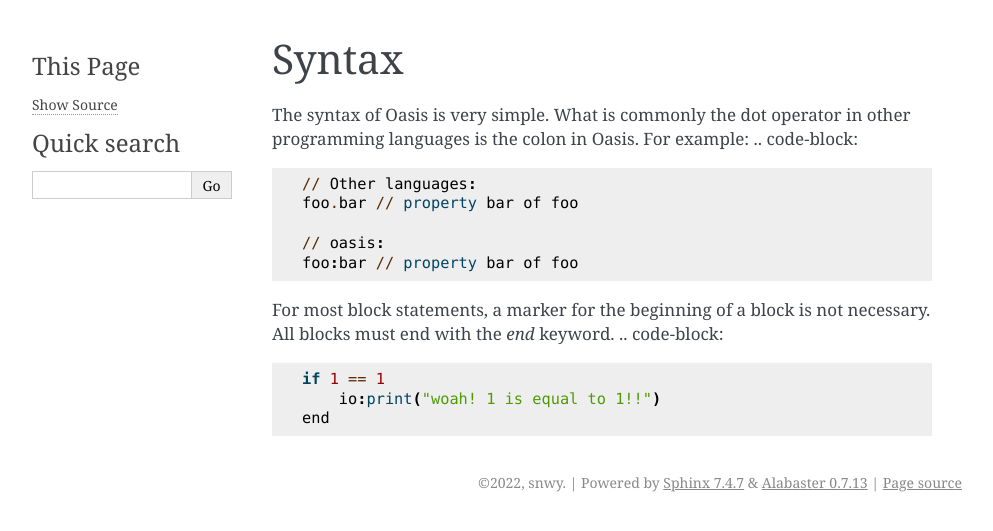
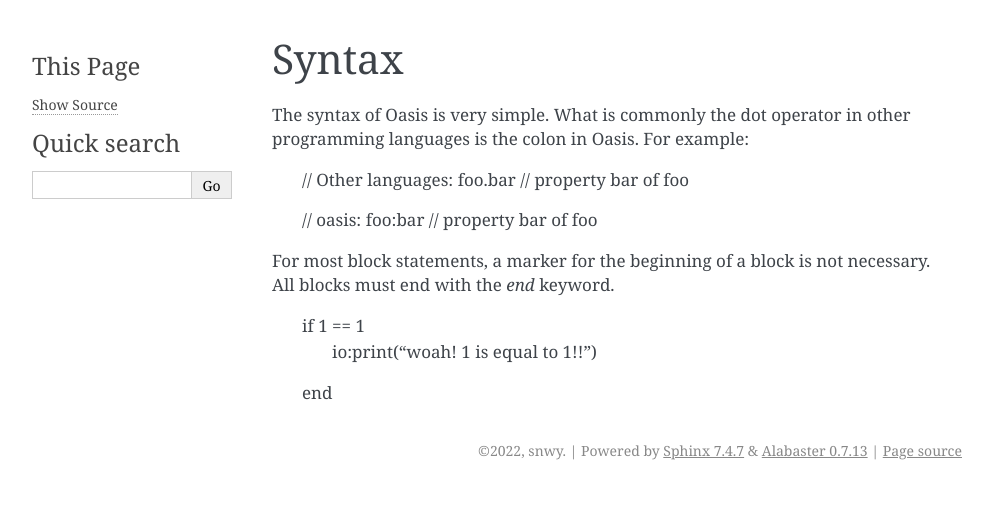
Before and after one commit to oasis-lang/oasis, a Sphinx documentation site: the page built from docs/syntax.rst, in a window 1280 px wide. Shown: the top 531 px of the page, without its empty margins (148-1141 px from the left). Built offline with Sphinx 7.4.7, drawn with Linux system fonts in a browser that asks for light colours.

Commit message:
Getting started, and some syntax

```diff
--- a/docs/getting-started.rst
+++ b/docs/getting-started.rst
@@ -11,24 +11,20 @@ To Build
 ********
 
 Clone the repository:
-.. code-block::
 
     git clone https://github.com/oasis-lang/oasis
 
 Enter the Oasis directory and build:
-.. code-block::
 
     cd oasis/
     ./gradlew build
 
 After a little while, you should have a built Jarfile in `build/libs`.
 To run the Jarfile:
-.. code-block::
 
     java -jar oasiskt.jar
 
 You should be prompted with an `oasis -> ` prompt. Try running something:
-.. code-block::
 
     oasis -> 1 + 1
     2
--- a/docs/syntax.rst
+++ b/docs/syntax.rst
@@ -5,7 +5,6 @@ Syntax
 The syntax of Oasis is very simple.
 What is commonly the dot operator in other programming languages is the colon in Oasis.
 For example:
-.. code-block::
 
     // Other languages:
     foo.bar // property bar of foo
@@ -14,7 +13,6 @@ For example:
     foo:bar // property bar of foo
 
 For most block statements, a marker for the beginning of a block is not necessary. All blocks must end with the `end` keyword.
-.. code-block::
 
     if 1 == 1
         io:print("woah! 1 is equal to 1!!")
```
